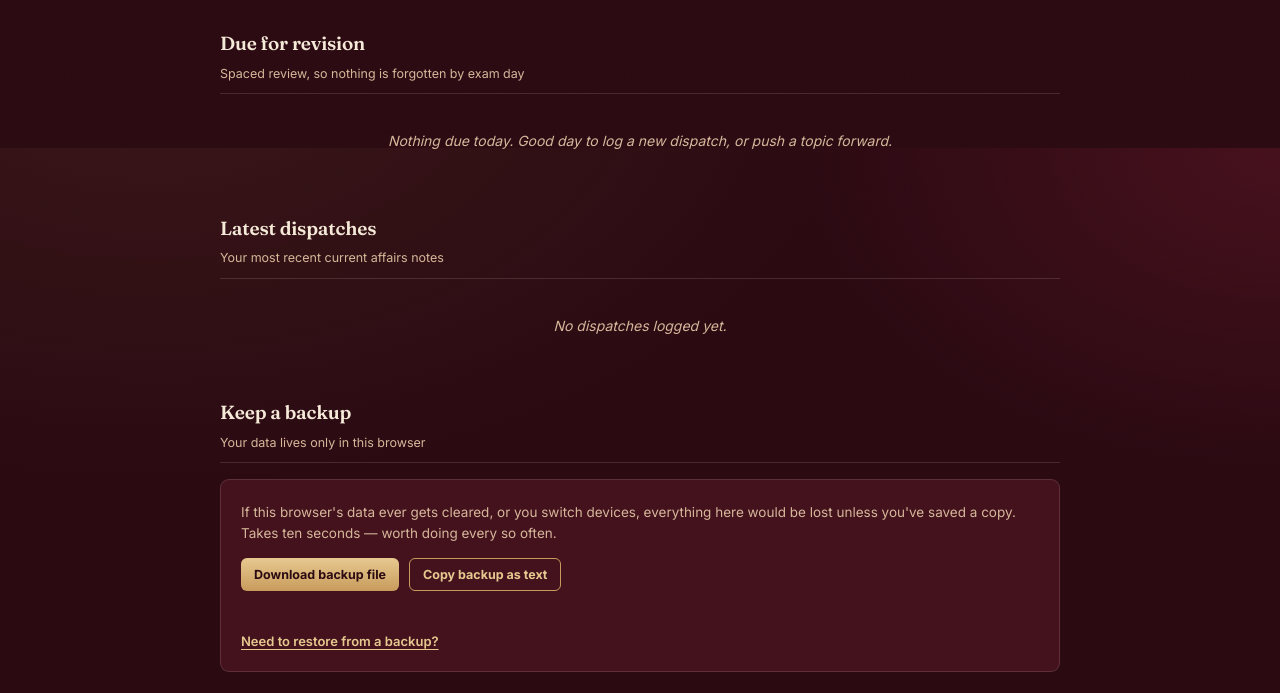
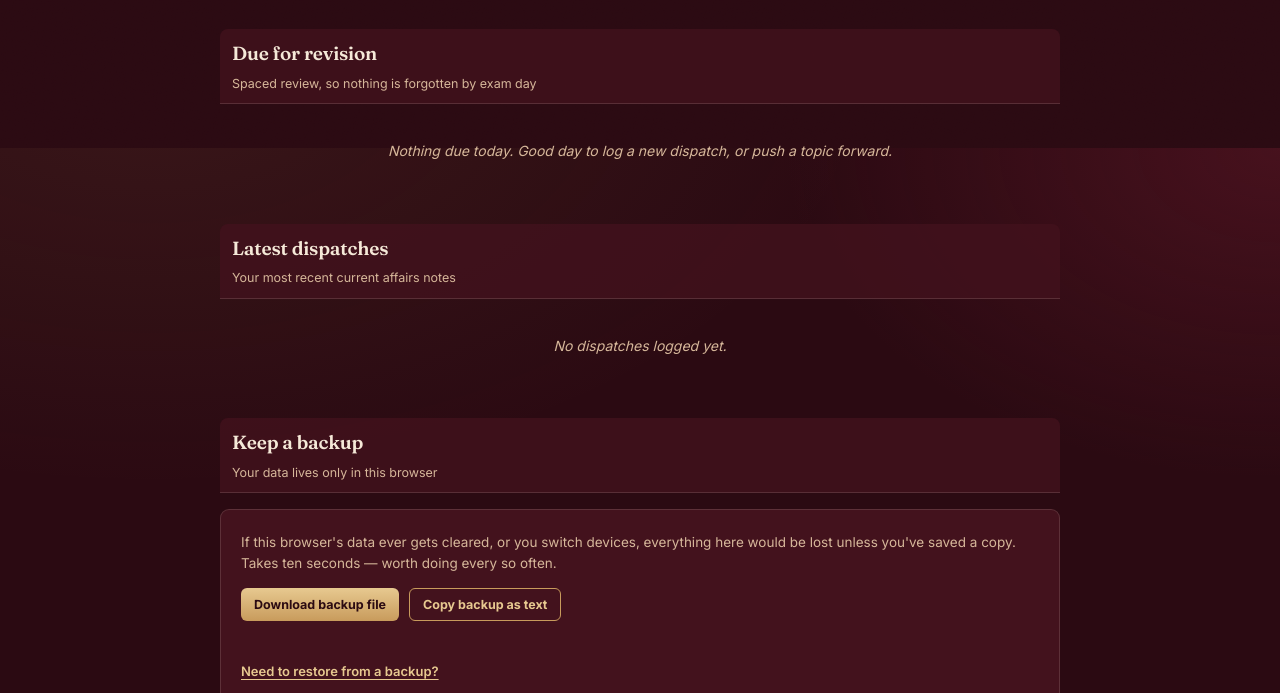
Before and after one commit to marshal-caps/dispatch-website, a plain HTML site: page index.html in a window 1280 px wide. Shown: the part 652-1345 px from the top of the page. Drawn offline with Linux system fonts and the light colour scheme.

Commit message:
Aligned properly

```diff
--- a/index.html
+++ b/index.html
@@ -215,8 +215,10 @@
   #view-dashboard .block-head {
     display: block;
     margin-bottom: 16px;
-    padding-bottom: 10px;
+    padding: 10px 12px 10px;
     border-bottom: 1px solid var(--border);
+    background: rgba(67, 18, 29, 0.8);
+    border-radius: 8px 8px 0 0;
   }
   .block-head { display: flex; align-items: baseline; justify-content: space-between; margin-bottom: 13px; border-bottom: 1px solid var(--border); padding-bottom: 9px; }
   .block-head h2 { font-size: 19px; font-weight: 600; min-width: 0; }
```
